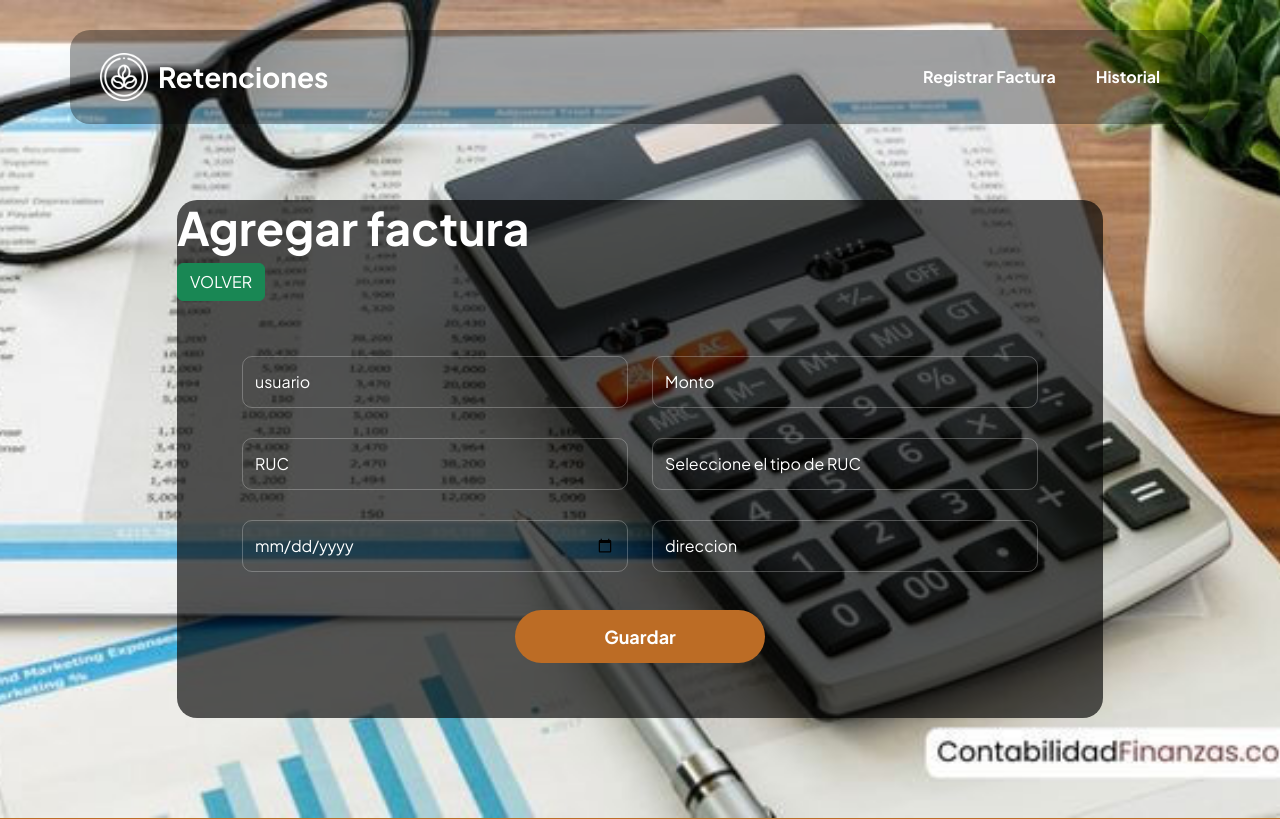
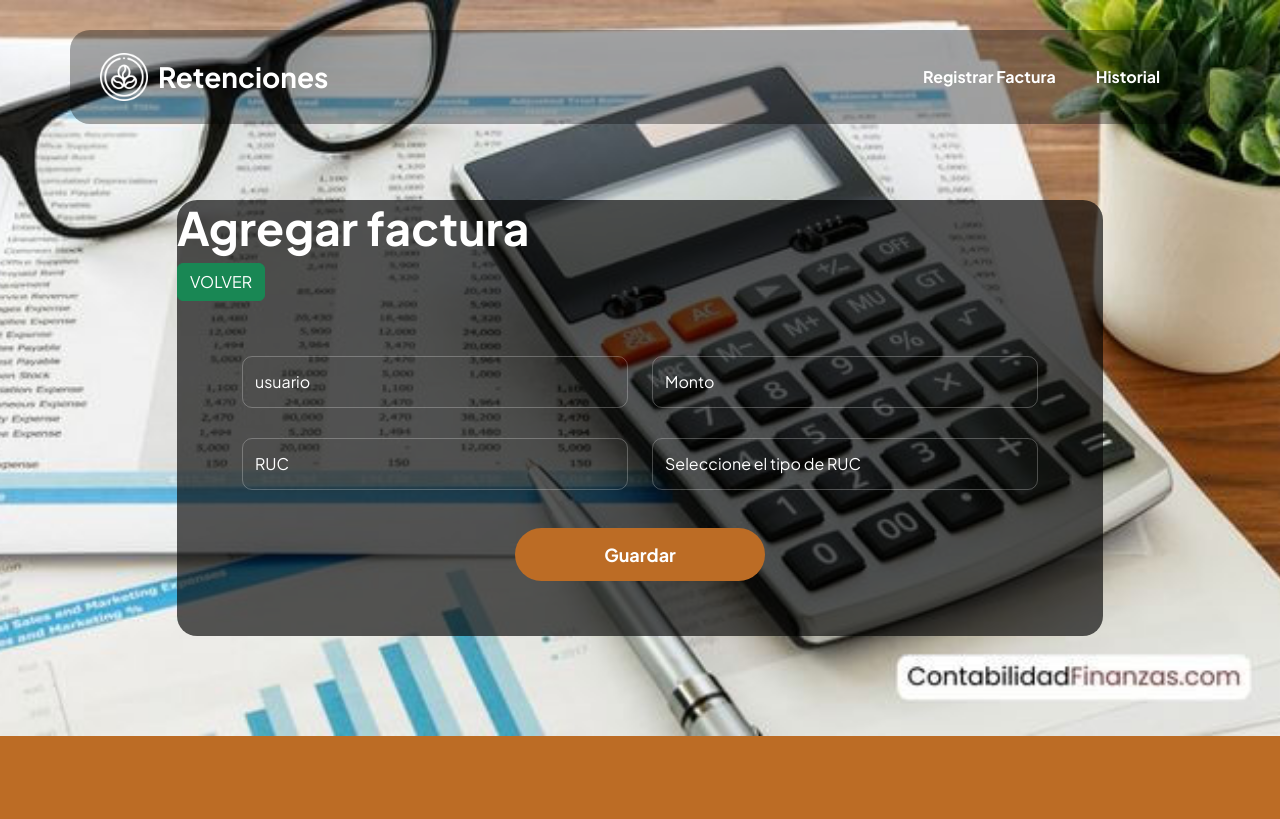
Before and after one commit to WilmerPardo/Practica_1, a Flask app: page /historial/ver in a window 1280 px wide. Shown: the top 819 px of the page. Run offline with Flask 3, Linux system fonts and the light colour scheme; some libraries are stand-ins or nearby versions.

Commit message:
Eliminacion_Fecha

```diff
--- a/routes/router.py
+++ b/routes/router.py
@@ -27,7 +27,7 @@ def guardar_factura():
     factura._factura._monto = request.form['monto']
     factura._factura._ruc = request.form['ruc']
     factura._factura._tipo_ruc = request.form['tipo_ruc']
-    factura._factura._fecha = request.form['fecha']
+
 
 
     return redirect('/historial', code = 302)
--- a/templates/factura/guardar.html
+++ b/templates/factura/guardar.html
@@ -22,13 +22,6 @@
                         <option value="PROFESIONAL">PROFESIONAL</option>
                     </select>
                 </div>
-                <div class="col-lg-6 col-12">
-                    <input type="date" name="fecha" class="form-control" placeholder="fecha" required>
-                </div>
-                <div class="col-lg-6 col-12">
-                    <input type="text" name="dir" class="form-control" placeholder="direccion" required>
-                </div>
-
                 <div class="col-lg-4 col-md-10 col-8 mx-auto mt-2">
                     <button id="boton" type="submit" class="form-control btn btn-success">Guardar</button>
                 </div>
```
